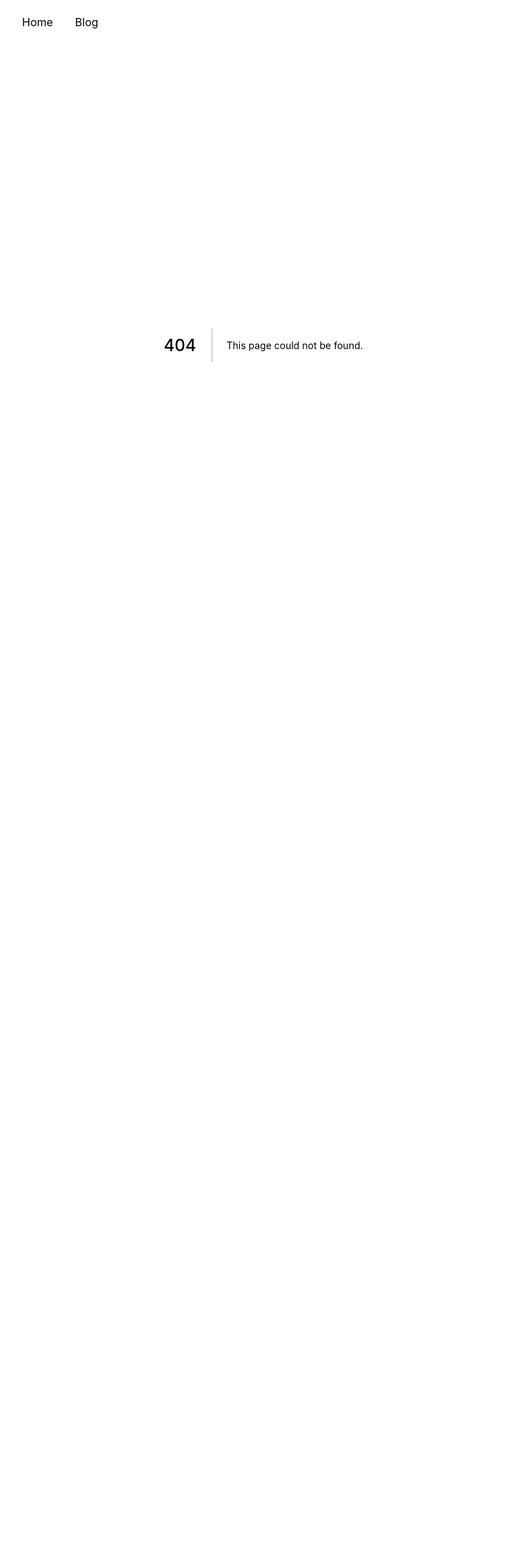
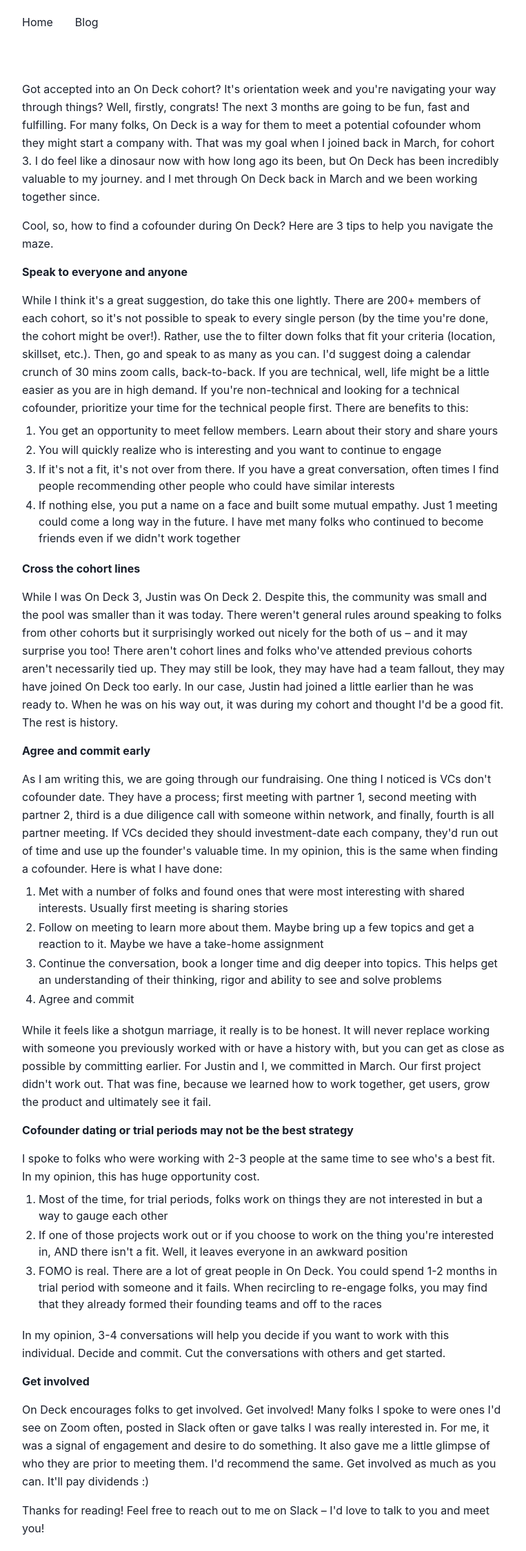
Before and after one commit to mmahalwy/mmahalwy, a Next.js app: page /blog/finding-a-cofounder-during-on-deck in a window 1280 px wide. Before the commit this address had no page. Shown: the whole page at 69% size, without its empty margins (258-1021 px from the left). Before the commit the page ends 920 px from the top, so only its background shows below. Built offline with nearby package versions, Linux system fonts and the light colour scheme.

Commit message:
new post

```diff
--- a/components/Navigation.tsx
+++ b/components/Navigation.tsx
@@ -10,7 +10,7 @@
   height: 40px;
   padding: 0px 16px;
 
-  &:first-child {
+  &:first-of-type {
     padding-left: 0px;
   }
 `;
--- /dev/null
+++ b/pages/blog/finding-a-cofounder-during-on-deck.mdx
@@ -0,0 +1,66 @@
+import { TAGS } from '../../utils/constants';
+
+export const meta = {
+  title: 'Finding a cofounder during On Deck',
+  tags: [TAGS.BLOGGING],
+  layout: 'post',
+  publishDate: '2020-12-08',
+  modifiedDate: false,
+  seoDescription: '5 tips to help you find and work with a cofounder',
+  exclude: false,
+  images: [
+    {
+      url: '/static/images/beondeck.png',
+    },
+  ],
+};
+
+Got accepted into an On Deck cohort? It's orientation week and you're navigating your way through things? Well, firstly, congrats! The next 3 months are going to be fun, fast and fulfilling. For many folks,
+On Deck is a way for them to meet a potential cofounder whom they might start a company with. That was my goal when I joined back in March, for cohort 3. I do feel like a dinosaur now with how long ago
+its been, but On Deck has been incredibly valuable to my journey. [Justin](https://www.linkedin.com/in/justindlevine29/) and I met through On Deck back in March and we been working together since.
+
+Cool, so, how to find a cofounder during On Deck? Here are 3 tips to help you navigate the maze.
+
+### Speak to everyone and anyone
+While I think it's a great suggestion, do take this one lightly. There are 200+ members of each cohort, so it's not possible to speak to every single person (by the time you're done, the cohort might be over!). Rather,
+use the [community directory](https://community.beondeck.com/people) to filter down folks that fit your criteria (location, skillset, etc.). Then, go and speak to as many as you can. I'd suggest doing a calendar crunch of
+30 mins zoom calls, back-to-back. If you are technical, well, life might be a little easier as you are in high demand. If you're non-technical and looking for a technical cofounder, prioritize your time for the technical people first.
+There are benefits to this:
+
+1. You get an opportunity to meet fellow members. Learn about their story and share yours
+2. You will quickly realize who is interesting and you want to continue to engage
+3. If it's not a fit, it's not over from there. If you have a great conversation, often times I find people recommending other people who could have similar interests
+4. If nothing else, you put a name on a face and built some mutual empathy. Just 1 meeting could come a long way in the future. I have met many folks who continued to become friends even if we didn't work together
+
+### Cross the cohort lines
+While I was On Deck 3, Justin was On Deck 2. Despite this, the community was small and the pool was smaller than it was today. There weren't general rules around speaking to folks from other cohorts but it surprisingly worked out
+nicely for the both of us – and it may surprise you too! There aren't cohort lines and folks who've attended previous cohorts aren't necessarily tied up. They may still be look, they may have had a team fallout, they may have joined On Deck too early.
+In our case, Justin had joined a little earlier than he was ready to. When he was on his way out, it was during my cohort and thought I'd be a good fit. The rest is history.
+
+### Agree and commit early
+As I am writing this, we are going through our fundraising. One thing I noticed is VCs don't cofounder date. They have a process; first meeting with partner 1, second meeting with partner 2, third is a due diligence call
+with someone within network, and finally, fourth is all partner meeting. If VCs decided they should investment-date each company, they'd run out of time and use up the founder's valuable time. In my opinion, this is the same
+when finding a cofounder. Here is what I have done:
+
+1. Met with a number of folks and found ones that were most interesting with shared interests. Usually first meeting is sharing stories
+2. Follow on meeting to learn more about them. Maybe bring up a few topics and get a reaction to it. Maybe we have a take-home assignment
+3. Continue the conversation, book a longer time and dig deeper into topics. This helps get an understanding of their thinking, rigor and ability to see and solve problems
+4. Agree and commit
+
+While it feels like a shotgun marriage, it really is to be honest. It will never replace working with someone you previously worked with or have a history with, but you can get as close as possible by committing earlier. For Justin and I, we committed in March.
+Our first project didn't work out. That was fine, because we learned how to work together, get users, grow the product and ultimately see it fail.
+
+### Cofounder dating or trial periods may not be the best strategy
+I spoke to folks who were working with 2-3 people at the same time to see who's a best fit. In my opinion, this has huge opportunity cost.
+
+1. Most of the time, for trial periods, folks work on things they are not interested in but a way to gauge each other
+2. If one of those projects work out or if you choose to work on the thing you're interested in, AND there isn't a fit. Well, it leaves everyone in an awkward position
+3. FOMO is real. There are a lot of great people in On Deck. You could spend 1-2 months in trial period with someone and it fails. When recircling to re-engage folks, you may find that they already formed their founding teams and off to the races
+
+In my opinion, 3-4 conversations will help you decide if you want to work with this individual. Decide and commit. Cut the conversations with others and get started.
+
+### Get involved
+On Deck encourages folks to get involved. Get involved! Many folks I spoke to were ones I'd see on Zoom often, posted in Slack often or gave talks I was really interested in. For me, it was a signal of engagement and desire to do something.
+It also gave me a little glimpse of who they are prior to meeting them. I'd recommend the same. Get involved as much as you can. It'll pay dividends :)
+
+Thanks for reading! Feel free to reach out to me on Slack – I'd love to talk to you and meet you!
--- a/pages/blog/list.json
+++ b/pages/blog/list.json
@@ -1 +1 @@
-["anyone-can-learn-to-code.mdx","giving-back.mdx","index.tsx","list.json","my-experience-with-getaround.mdx","my-first-real-estate-deal.mdx","twitter-auth-with-rails-api-nextjs.mdx","uploading-file-with-s3-and-nextjs.mdx","why-i-built-my-own.mdx"]
+["anyone-can-learn-to-code.mdx","finding-a-cofounder-during-on-deck.mdx","giving-back.mdx","index.tsx","list.json","my-experience-with-getaround.mdx","my-first-real-estate-deal.mdx","twitter-auth-with-rails-api-nextjs.mdx","uploading-file-with-s3-and-nextjs.mdx","why-i-built-my-own.mdx"]
```
Also changed, not shown: .mdx-data/f1fa1398966bfdf1732691a852de98da.json (added), public/static/images/beondeck.png (added).
